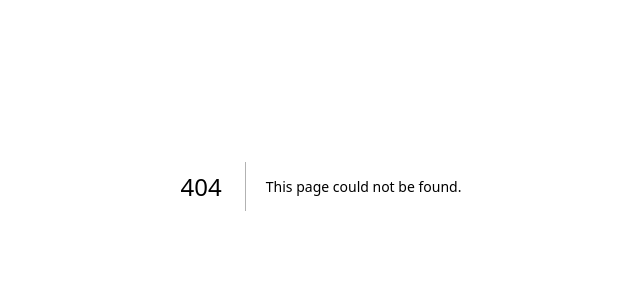
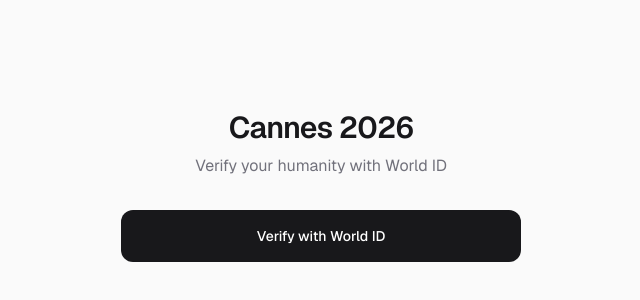
Before and after one commit to derek2403/cannes2026, a Next.js app: page /world in a window 1280 px wide. Before the commit this address had no page. Shown: the part 214-514 px from the top of the page, without its empty margins (319-959 px from the left). Built offline with nearby package versions, Linux system fonts and the light colour scheme.

Commit message:
created world page to test world verification

```diff
--- /dev/null
+++ b/pages/world.tsx
@@ -0,0 +1,143 @@
+import { useState } from "react";
+import { QRCodeSVG } from "qrcode.react";
+import { Geist } from "next/font/google";
+
+const geist = Geist({ variable: "--font-geist-sans", subsets: ["latin"] });
+
+type VerifyStatus = "idle" | "loading" | "verified" | "error";
+
+export default function Home() {
+  const [status, setStatus] = useState<VerifyStatus>("idle");
+  const [error, setError] = useState("");
+  const [connectorURI, setConnectorURI] = useState("");
+
+  const handleVerify = async () => {
+    setStatus("loading");
+    setError("");
+    setConnectorURI("");
+
+    try {
+      // Dynamic import to avoid SSR issues (IDKit uses WASM)
+      const { IDKit, CredentialRequest } = await import(
+        "@worldcoin/idkit-core"
+      );
+
+      // Step 1: Get RP signature from backend
+      const rpSig = await fetch("/api/rp-signature", {
+        method: "POST",
+        headers: { "content-type": "application/json" },
+        body: JSON.stringify({ action: "verify-human" }),
+      }).then((r) => r.json());
+
+      if (rpSig.error) {
+        throw new Error(rpSig.error);
+      }
+
+      // Step 2: Create IDKit v4 request with constraints
+      const request = await IDKit.request({
+        app_id: process.env.NEXT_PUBLIC_APP_ID as `app_${string}`,
+        action: "verify-human",
+        rp_context: {
+          rp_id: process.env.NEXT_PUBLIC_RP_ID!,
+          nonce: rpSig.nonce,
+          created_at: rpSig.created_at,
+          expires_at: rpSig.expires_at,
+          signature: rpSig.sig,
+        },
+        allow_legacy_proofs: false,
+        environment: "production",
+      }).constraints(CredentialRequest("proof_of_human"));
+
+      // Step 3: Show QR code URL (user scans with World App)
+      setConnectorURI(request.connectorURI);
+
+      // Step 4: Wait for proof
+      const completion = await request.pollUntilCompletion();
+
+      if (!completion.success) {
+        throw new Error(String(completion.error));
+      }
+
+      // Step 5: Verify proof on backend
+      const verifyRes = await fetch("/api/verify-proof", {
+        method: "POST",
+        headers: { "content-type": "application/json" },
+        body: JSON.stringify({ idkitResponse: completion.result }),
+      });
+
+      const verifyData = await verifyRes.json();
+
+      if (!verifyRes.ok) {
+        throw new Error(verifyData.error ?? "Verification failed");
+      }
+
+      setStatus("verified");
+      setConnectorURI("");
+    } catch (err) {
+      setError(err instanceof Error ? err.message : "Unknown error");
+      setStatus("error");
+      setConnectorURI("");
+    }
+  };
+
+  return (
+    <div
+      className={`${geist.className} flex min-h-screen items-center justify-center bg-zinc-50 dark:bg-black`}
+    >
+      <main className="flex w-full max-w-md flex-col items-center gap-8 px-6 py-16">
+        <div className="text-center">
+          <h1 className="text-3xl font-semibold tracking-tight text-zinc-900 dark:text-zinc-50">
+            Cannes 2026
+          </h1>
+          <p className="mt-2 text-zinc-500 dark:text-zinc-400">
+            Verify your humanity with World ID
+          </p>
+        </div>
+
+        {status === "verified" ? (
+          <div className="w-full rounded-2xl bg-green-50 px-6 py-4 text-center dark:bg-green-900/20">
+            <p className="text-lg font-medium text-green-700 dark:text-green-400">
+              Verified
+            </p>
+            <p className="mt-1 text-sm text-green-600 dark:text-green-500">
+              You have been verified as a unique human.
+            </p>
+          </div>
+        ) : (
+          <>
+            <button
+              onClick={handleVerify}
+              disabled={status === "loading"}
+              className="w-full rounded-xl bg-zinc-900 px-6 py-4 text-sm font-medium text-white transition-colors hover:bg-zinc-800 disabled:opacity-50 dark:bg-zinc-100 dark:text-zinc-900 dark:hover:bg-zinc-200"
+            >
+              {status === "loading"
+                ? "Waiting for verification..."
+                : "Verify with World ID"}
+            </button>
+
+            {connectorURI && (
+              <div className="flex w-full flex-col items-center gap-4 rounded-2xl border border-zinc-200 p-6 dark:border-zinc-800">
+                <p className="text-sm text-zinc-500 dark:text-zinc-400">
+                  Scan with World App
+                </p>
+                <QRCodeSVG
+                  value={connectorURI}
+                  size={200}
+                  bgColor="transparent"
+                  fgColor="currentColor"
+                  className="text-zinc-900 dark:text-zinc-100"
+                />
+              </div>
+            )}
+          </>
+        )}
+
+        {error && (
+          <div className="w-full rounded-2xl bg-red-50 px-6 py-3 dark:bg-red-900/20">
+            <p className="text-sm text-red-600 dark:text-red-400">{error}</p>
+          </div>
+        )}
+      </main>
+    </div>
+  );
+}
```
